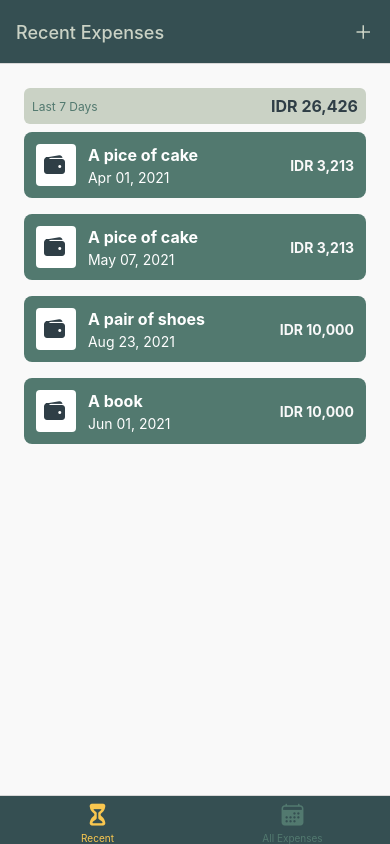
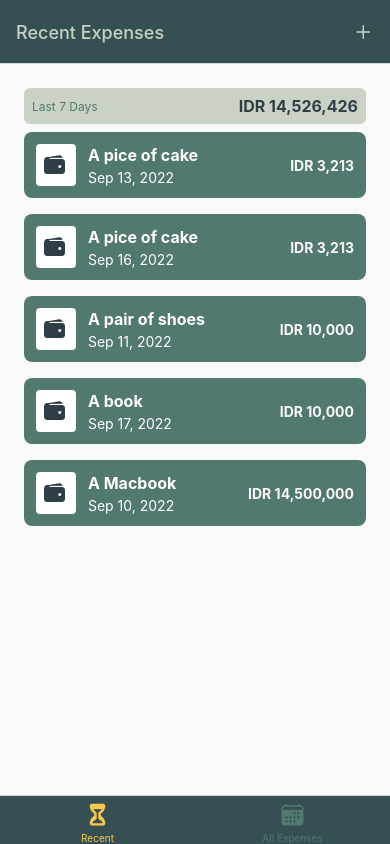
Before and after one commit to adityahimaone/RN-Expense-Tracker-App, a React Native app: screen /RecentExpenses in a window 390 px wide. Built offline with nearby package versions, Linux system fonts and the light colour scheme.

Commit message:
feat: implement redux expenses slice

```diff
--- a/App.js
+++ b/App.js
@@ -3,12 +3,14 @@ import { NavigationContainer } from '@react-navigation/native';
 import { createNativeStackNavigator } from '@react-navigation/native-stack';
 import { createBottomTabNavigator } from '@react-navigation/bottom-tabs';
 import { Ionicons } from '@expo/vector-icons';
+import { Provider } from 'react-redux';
 
 import ManageExpense from 'screens/ManageExpense';
 import RecentExpenses from 'screens/RecentExpenses';
 import AllExpenses from 'screens/AllExpenses';
 import { GlobalStyles } from 'constants/style';
 import ButtonIcon from 'components/UI/ButtonIcon';
+import store from 'store/store';
 
 const Stack = createNativeStackNavigator();
 const BottomTabs = createBottomTabNavigator();
@@ -67,6 +69,7 @@ export default function App() {
   return (
     <>
       <StatusBar style="auto" />
+      <Provider store={store}>
         <NavigationContainer>
           <Stack.Navigator
             initialRouteName="ExpensesOverview"
@@ -94,6 +97,7 @@ export default function App() {
             />
           </Stack.Navigator>
         </NavigationContainer>
+      </Provider>
     </>
   );
 }
--- a/components/ExpensesOutput.jsx
+++ b/components/ExpensesOutput.jsx
@@ -1,47 +1,22 @@
 import { FlatList, StyleSheet, Text, View } from 'react-native';
 import React from 'react';
 import PropTypes from 'prop-types';
+import { useSelector } from 'react-redux';
 
 import ExpensesSummary from './ExpensesSummary';
 import ExpensesList from './ExpensesList';
 import { GlobalStyles } from 'constants/style';
+import ReduxHooks from 'store/hooks';
 
 ExpensesOutput.propTypes = {
   periodName: PropTypes.string,
 };
 
-const DUMMY_EXPENSES = [
-  {
-    id: 'e1',
-    description: 'A pice of cake',
-    amount: 3213,
-    date: new Date(2021, 3, 1),
-  },
-  {
-    id: 'e2',
-    description: 'A pice of cake',
-    amount: 3213,
-    date: new Date(2021, 4, 7),
-  },
-  {
-    id: 'e3',
-    description: 'A pair of shoes',
-    amount: 10000,
-    date: new Date(2021, 7, 23),
-  },
-  {
-    id: 'e4',
-    description: 'A book',
-    amount: 10000,
-    date: new Date(2021, 5, 1),
-  },
-];
-
 export default function ExpensesOutput({ expenses, expensesPeriod }) {
   return (
     <View style={styles.container}>
-      <ExpensesSummary expenses={DUMMY_EXPENSES} periodName={expensesPeriod} />
-      <ExpensesList expenses={DUMMY_EXPENSES} />
+      <ExpensesSummary expenses={expenses} periodName={expensesPeriod} />
+      <ExpensesList expenses={expenses} />
     </View>
   );
 }
--- a/package.json
+++ b/package.json
@@ -12,6 +12,7 @@
     "@react-navigation/bottom-tabs": "^6.3.3",
     "@react-navigation/native": "^6.0.12",
     "@react-navigation/native-stack": "^6.8.0",
+    "@reduxjs/toolkit": "^1.8.5",
     "expo": "~46.0.9",
     "expo-localization": "^13.1.0",
     "expo-status-bar": "~1.4.0",
@@ -19,7 +20,8 @@
     "react": "18.0.0",
     "react-native": "0.69.5",
     "react-native-safe-area-context": "4.3.1",
-    "react-native-screens": "~3.15.0"
+    "react-native-screens": "~3.15.0",
+    "react-redux": "^8.0.2"
   },
   "devDependencies": {
     "@babel/core": "^7.12.9",
--- a/screens/AllExpenses.jsx
+++ b/screens/AllExpenses.jsx
@@ -2,13 +2,13 @@ import { StyleSheet, Text, View } from 'react-native';
 import React from 'react';
 
 import ExpensesOutput from 'components/ExpensesOutput';
+import ReduxHooks from 'store/hooks';
 
 export default function AllExpenses() {
-  return (
-    <View>
-      <ExpensesOutput expensesPeriod="Total" />
-    </View>
-  );
+  const { GetListExpenses } = ReduxHooks();
+  const expensesData = GetListExpenses();
+
+  return <ExpensesOutput expenses={expensesData} expensesPeriod="Total" />;
 }
 
 const styles = StyleSheet.create({});
--- a/screens/ManageExpense.jsx
+++ b/screens/ManageExpense.jsx
@@ -15,11 +15,18 @@ export default function ManageExpense({ route, navigation }) {
     });
   }, [isEditing, navigation]);
 
-  const deleteExpenseHandler = () => {};
+  const deleteExpenseHandler = () => {
+    navigation.goBack();
+  };
 
-  const cancelExpenseHandler = () => {};
+  const cancelExpenseHandler = () => {
+    // navigation goBack() is method for navigating back to previous screen
+    navigation.goBack();
+  };
 
-  const confirmExpenseHandler = () => {};
+  const confirmExpenseHandler = () => {
+    navigation.goBack();
+  };
 
   return (
     <View style={styles.container}>
--- a/screens/RecentExpenses.jsx
+++ b/screens/RecentExpenses.jsx
@@ -1,9 +1,20 @@
 import { StyleSheet, Text, View } from 'react-native';
 import React from 'react';
+
 import ExpensesOutput from 'components/ExpensesOutput';
+import ReduxHooks from 'store/hooks';
 
 export default function RecentExpenses() {
-  return <ExpensesOutput expensesPeriod="Last 7 Days" />;
+  const { GetListExpenses } = ReduxHooks();
+  const expensesData = GetListExpenses();
+
+  const recentExpenses = expensesData.filter((expense) => {
+    const today = new Date();
+    const date7DaysAgo = new Date(today.getFullYear(), today.getMonth(), today.getDate() - 7);
+    return expense.date > date7DaysAgo;
+  });
+
+  return <ExpensesOutput expenses={recentExpenses} expensesPeriod="Last 7 Days" />;
 }
 
 const styles = StyleSheet.create({});
--- /dev/null
+++ b/store/expensesSlice.js
@@ -0,0 +1,73 @@
+import { createSlice } from '@reduxjs/toolkit';
+import { useId } from 'react';
+
+const DUMMY_EXPENSES = [
+  {
+    id: 'e1',
+    description: 'A pice of cake',
+    amount: 3213,
+    date: new Date(2022, 8, 13),
+  },
+  {
+    id: 'e2',
+    description: 'A pice of cake',
+    amount: 3213,
+    date: new Date(2022, 8, 16),
+  },
+  {
+    id: 'e3',
+    description: 'A pair of shoes',
+    amount: 10000,
+    date: new Date(2022, 8, 11),
+  },
+  {
+    id: 'e4',
+    description: 'A book',
+    amount: 10000,
+    date: new Date(2022, 8, 17),
+  },
+  {
+    id: 'e5',
+    description: 'A Macbook',
+    amount: 14500000,
+    date: new Date(2022, 8, 10),
+  },
+];
+
+const expensesSlice = createSlice({
+  name: 'expenses',
+  initialState: {
+    loading: false,
+    data: [...DUMMY_EXPENSES],
+  },
+  reducers: {
+    addExpense: (state, action) => {
+      const { description, amount, date, category } = action.payload;
+      const id = useId();
+      state.data.push({
+        id,
+        description,
+        amount,
+        date,
+        category,
+      });
+    },
+    deleteExpense: (state, action) => {
+      const { id } = action.payload;
+      state.data = state.data.filter((expense) => expense.id !== id);
+    },
+    updateExpense: (state, action) => {
+      const { id, description, amount, date, category } = action.payload;
+      const expense = state.data.find((expense) => expense.id === id);
+      if (expense) {
+        expense.description = description;
+        expense.amount = amount;
+        expense.date = date;
+        expense.category = category;
+      }
+    },
+  },
+});
+
+export const { addExpense, deleteExpense, updateExpense } = expensesSlice.actions;
+export default expensesSlice.reducer;
--- /dev/null
+++ b/store/hooks.js
@@ -0,0 +1,27 @@
+import { useDispatch, useSelector } from 'react-redux';
+import { addExpense } from './expensesSlice';
+
+const ReduxHooks = () => {
+  const dispatch = useDispatch();
+  const expenses = useSelector((state) => state.expenses.data);
+
+  const GetListExpenses = () => {
+    return expenses;
+  };
+
+  const AddExpense = ({ description, amount, date, category }) => {
+    dispatch(addExpense({ description, amount, date, category }));
+  };
+
+  const DeleteExpense = ({ id }) => {
+    dispatch(deleteExpense({ id }));
+  };
+
+  const UpdateExpense = ({ id, description, amount, date, category }) => {
+    dispatch(updateExpense({ id, description, amount, date, category }));
+  };
+
+  return { GetListExpenses, AddExpense, DeleteExpense, UpdateExpense };
+};
+
+export default ReduxHooks;
--- /dev/null
+++ b/store/store.js
@@ -0,0 +1,11 @@
+import { configureStore } from '@reduxjs/toolkit';
+
+import ExpensesReducer from './expensesSlice';
+
+const store = configureStore({
+  reducer: {
+    expenses: ExpensesReducer,
+  },
+});
+
+export default store;
--- a/utils/helper/format-date.js
+++ b/utils/helper/format-date.js
@@ -2,9 +2,11 @@ import 'intl';
 import id from 'intl/locale-data/jsonp/id';
 
 export default function formatDate(date) {
+  const newDate = new Date(date);
+  // newDate.setMonth(newDate.getMonth() - 1);
   return new Intl.DateTimeFormat(id, {
     year: 'numeric',
     month: 'short',
     day: '2-digit',
-  }).format(date);
+  }).format(newDate);
 }
```
Also changed, not shown: 1 other file (tests, documents, lock files or other folders). Lines whose indentation alone changed are shown as unchanged.
